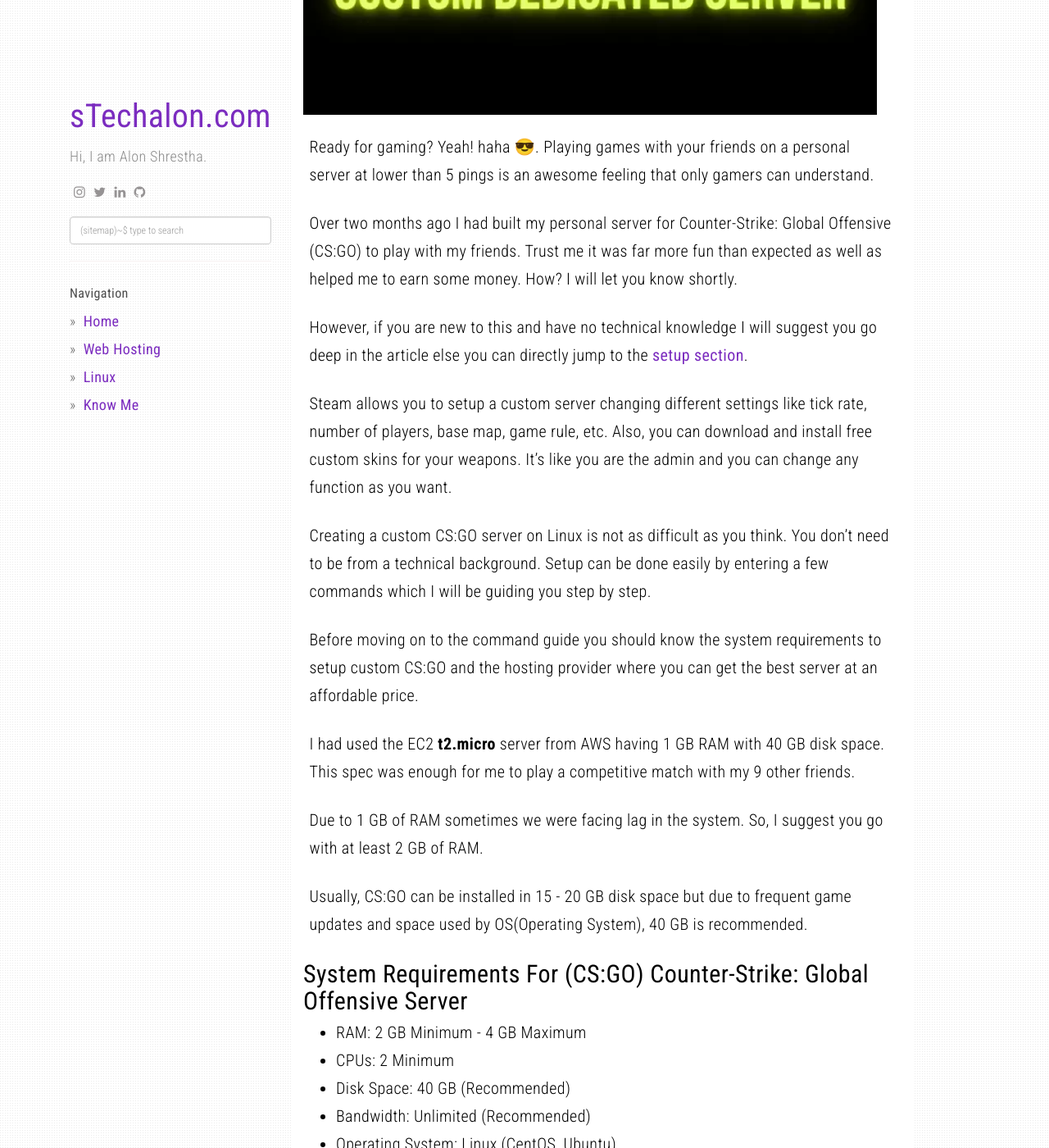
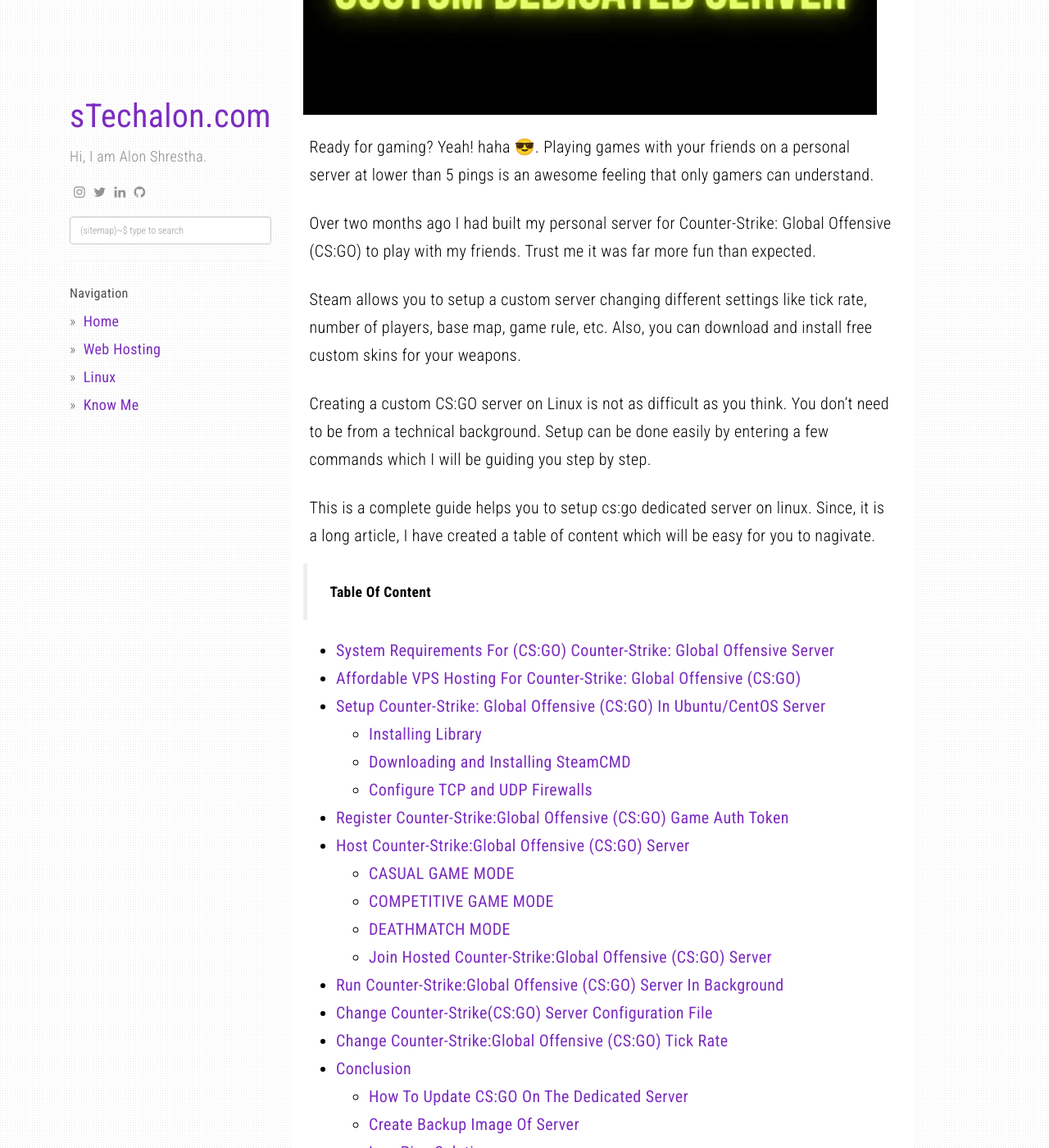
Before and after one commit to alonshrestha/stechalon.com, a Jekyll site: the page built from _posts/2020-11-28-how-to-create-your-own-csgo-counter-strike-global-offensive-dedicated-custom-server-ubuntu-centos.md, in a window 1280 px wide and 1400 px high, scrolled down 458 px. Shown: the whole window at 82% size. Built offline with Jekyll 4.4.1, drawn with Linux system fonts in a browser that asks for light colours; nearby versions of some CDN libraries; comment, search, counter and statistics services are not loaded; some of the changed text lies outside the part shown.

Commit message:
Post Update

```diff
--- a/_posts/2020-11-28-how-to-create-your-own-csgo-counter-strike-global-offensive-dedicated-custom-server-ubuntu-centos.md
+++ b/_posts/2020-11-28-how-to-create-your-own-csgo-counter-strike-global-offensive-dedicated-custom-server-ubuntu-centos.md
@@ -1,7 +1,7 @@
 ---
 layout: post
-title:  "Create Your Own (CS:GO) Counter-Strike Dedicated Server"
-heading: "How To Create Personal Custom (CS:GO) Counter-Strike: Global Offensive Dedicated Linux Server (Ubuntu/CentOS)"
+title:  "How To Host CS:GO Dedicated Server"
+heading: "Create Custom (CS:GO) Counter-Strike: Global Offensive Dedicated Linux Server (Ubuntu/CentOS)"
 image: how-to-create-your-own-csgo-counter-strike-global-offensive-dedicated-custom-server-ubuntu-centos/main.webp
 categories: [linux, gaming]
 tags:
@@ -11,17 +11,24 @@ tags:
 - Dedicated Server
 - Ubuntu
 - CentOS
-description: "How to create your own personal custom dedicated counter-strike: global offensive (cs:go) server on Linux ubuntu and centos."
+description: "How to host personal custom dedicated counter-strike: global offensive (cs:go) server on Linux ubuntu and centos."
 ---
 Ready for gaming? Yeah! haha &#128526;. Playing games with your friends on a personal server at lower than 5 pings is an awesome feeling that only gamers can understand.
 
-Over two months ago I had built my personal server for Counter-Strike: Global Offensive (CS:GO) to play with my friends. Trust me it was far more fun than expected as well as helped me to earn some money. How? I will let you know shortly.
+Over two months ago I had built my personal server for Counter-Strike: Global Offensive (CS:GO) to play with my friends. Trust me it was far more fun than expected.
 
-However, if you are new to this and have no technical knowledge I will suggest you go deep in the article else you can directly jump to the [setup section](http://stechalon.com/how-to-create-your-own-csgo-counter-strike-global-offensive-dedicated-custom-server-ubuntu-centos#setup-counter-strike-global-offensive-csgo-in-ubuntucentos-server).
-
-Steam allows you to setup a custom server changing different settings like tick rate, number of players, base map, game rule, etc. Also, you can download and install free custom skins for your weapons. It's like you are the admin and you can change any function as you want.
+Steam allows you to setup a custom server changing different settings like tick rate, number of players, base map, game rule, etc. Also, you can download and install free custom skins for your weapons.
 
 Creating a custom CS:GO server on Linux is not as difficult as you think. You don't need to be from a technical background. Setup can be done easily by entering a few commands which I will be guiding you step by step.
+
+This is a complete guide helps you to setup cs:go dedicated server on linux. Since, it is a long article, I have created a table of content which will be easy for you to nagivate.
+
+> **Table Of Content**
+
+* TOC
+{:toc}
+
+However, if you are new to this and have no technical knowledge I suggest you go step by step so you can setup the server without any issues.
 
 Before moving on to the command guide you should know the system requirements to setup custom CS:GO and the hosting provider where you can get the best server at an affordable price.
 
@@ -47,7 +54,7 @@ Now, we will need a VPS(Virtual Private Server) to deploy CS:GO. For that, I hav
 ## Affordable VPS Hosting For Counter-Strike: Global Offensive (CS:GO)
 The below mention hosting price is in special offer. This offer is only available for certain period of time.
 
-### [Hostinger: $8.95 / Month (55% OFF)](https://www.hostg.xyz/aff_c?offer_id=6&aff_id=57845&url_id=19){:target='_blank'}{:rel='nofollow'}
+**[Hostinger: $8.95 / Month (55% OFF)](https://www.hostg.xyz/aff_c?offer_id=6&aff_id=57845&url_id=19){:target='_blank'}{:rel='nofollow'}**
 - RAM: 2 GB
 - Disk Space: 40 GB
 - Bandwidth: 2 TB
@@ -63,17 +70,15 @@ Select Linux operating systems such as Ubuntu or CentOS. This article will guide
 ## Setup Counter-Strike: Global Offensive (CS:GO) In Ubuntu/CentOS Server
 Login to your instance through ssh with the **root** user account. First, we need to install a library that helps steamCMD to run in the operating system.
 
-### Installing Library In Ubuntu
+### Installing Library
 
-**Step 1**: Install lib32gcc1 package in the ubuntu server.
+**Step 1**: Install lib32gcc1 package in the **ubuntu** server.
 
 {%highlight ruby%}
 sudo apt-get install lib32gcc1
 {%endhighlight%}
 
-### Installing Library In CentOS
-
-**Step 1**: Install the required library to run SteamCMD in centOS.
+Install the required library to run SteamCMD in **centOS** server.
 
 {%highlight ruby%}
 yum install glibc.i686 libstdc++.i686 -y
@@ -96,7 +101,7 @@ su - steam
 mkdir ~ / Steam && cd ~ / Steam
 {%endhighlight%}
 
-### Downloading and Installing SteamCMD.
+### Downloading and Installing SteamCMD
 
 **Step 4**: Download the latest version of SteamCMD.
 {%highlight ruby%}
@@ -157,7 +162,8 @@ Allow TCP and UDP ports from your server. It is better to allow specific ports,
 
 ![Downloading and Installing SteamCMD In Linux | sTechalon.com](/static/img/posts/how-to-create-your-own-csgo-counter-strike-global-offensive-dedicated-custom-server-ubuntu-centos/4.PNG)
 You can also do this from the command line in your server by typing:
-### CentOS
+
+**CentOS**
 {%highlight ruby%}
 firewall-cmd --zone=public --add-port=27015/tcp --permanent
 firewall-cmd --zone=public --add-port=27015/udp --permanent
@@ -250,12 +256,13 @@ Usually, when you run the command and host the game in a normal session, your ga
 And, It is not possible to host your game by staying logged in 24x7 on the server. So, we will host the game in a background session. This process will run your game ever until you kill that process by yourself.
 
 For that, we will install a screen utility on the server.
-### Install Screen In Ubuntu
+
+**Install Screen In Ubuntu**
 {%highlight ruby%}
 sudo apt-get install screen -y
 {%endhighlight%}
 
-### Install Screen In CentOS
+**Install Screen In CentOS**
 {%highlight ruby%}
 sudo yum install screen -y
 {%endhighlight%}
```
